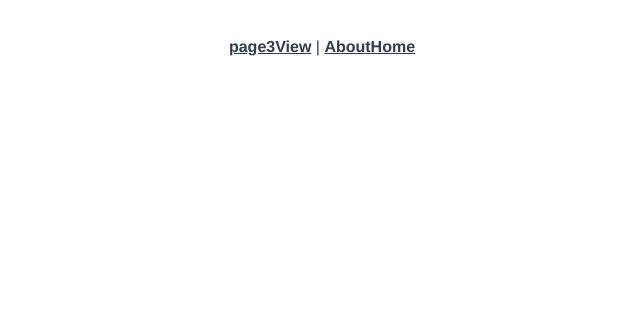
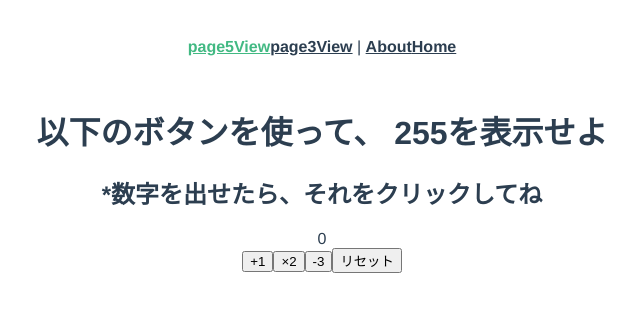
Before and after one commit to webex16-team-10/team10-original-app, a Vue app: page /page5View in a window 1280 px wide. Shown: the top 312 px of the page, without its empty margins (318-958 px from the left). Built offline with nearby package versions, Linux system fonts and the light colour scheme.

Commit message:
Page5を作rutotyuu

```diff
--- a/src/App.vue
+++ b/src/App.vue
@@ -1,5 +1,6 @@
 <template>
   <nav>
+    <router-link to="/page5View">page5View</router-link>
     <router-link to="/page3View">page3View</router-link> |
     <router-link to="/about">About</router-link>
     <router-link to="/">Home</router-link>
--- a/src/router/index.js
+++ b/src/router/index.js
@@ -1,6 +1,7 @@
 import { createRouter, createWebHistory } from "vue-router"
 import HomeView from "../views/HomeView.vue"
 import page3View from "@/views/page3View.vue"
+import page5View from "@/views/page5View.vue"
 const routes = [
   {
     path: "/",
@@ -21,6 +22,11 @@ const routes = [
     name: "page3View",
     component: page3View,
   },
+  {
+    path: "/page5View",
+    name: "page5View",
+    component: page5View,
+  },
 ]
 
 const router = createRouter({
--- a/src/views/page3View.vue
+++ b/src/views/page3View.vue
@@ -1,7 +1,7 @@
 <template>
   <title>Question2</title>
-  <h1>緑色を表示せよ</h1>
-  <h2>ヒント：回答欄にスペルを入力すると色が変化するぞ</h2>
+  <h1>パスワードを探せ</h1>
+  <h2>ヒント：緑色を表示せよ</h2>
   <section id="page3">
     <label>解答欄<input type="text" size="40" /></label>
     <button v-on:click="next">回答</button>
@@ -16,25 +16,34 @@
       class="palette"
       v-on:mousemove="changeColor"
       v-on:click="pickColor"
-      v-bind:style="{ backgroundColor: `rgba(${red}, ${green}, 200, 0.5)` }"
-    ></div>
+      v-bind:style="{
+        backgroundColor: `rgba(${red}, ${green}, 200, 0.5)`,
+      }"
+    >
+      <p class="keyword">'mousemove'</p>
+    </div>
 
     <div class="colors-container">
       <div class="mini-palette"></div>
+      <input v-model.number="age" type="number" id="name" />
     </div>
   </div>
 </template>
 
 <script>
+//import { assertClassPrivateMethod } from '@babel/types'
+
 export default {
   data() {
     return {
       red: 0,
       green: 0,
+      //arpha: 0,
       colors: [
         // { red: 0, green: 0 }
       ],
       answer: false,
+      keyword: false,
     }
   },
   methods: {
--- /dev/null
+++ b/src/views/page5View.vue
@@ -0,0 +1,47 @@
+<template>
+  <title>Question4</title>
+  <h1>以下のボタンを使って、 255を表示せよ</h1>
+  <h2>*数字を出せたら、それをクリックしてね</h2>
+  <div id="count">
+    <span v-on:click="keynumber" v-if="answer == '255'">
+      <h2>正解!</h2>
+      <button v-on:click="Page5commentaryView">次へ</button> </span
+    >{{ num }}
+  </div>
+  <button v-on:click="plusbutton">+1</button>
+  <button v-on:click="multipliedbutton">×2</button>
+  <button v-on:click="minusbutton">-3</button>
+  <button v-on:click="resetbutton">リセット</button>
+</template>
+<script>
+export default {
+  data() {
+    return {
+      name: "count",
+      num: 0,
+      answer: false,
+    }
+  },
+  methods: {
+    keynumber: function () {
+      this.answer = true
+      this.answer = "255"
+    },
+    plusbutton: function () {
+      this.num = this.num + 1
+    },
+    multipliedbutton: function () {
+      this.num = this.num * 2
+    },
+    minusbutton: function () {
+      this.num = this.num - 3
+    },
+    resetbutton: function () {
+      this.num = this.num * 0
+    },
+    Page5commentaryView() {
+      this.$router.push("/")
+    },
+  },
+}
+</script>
```
